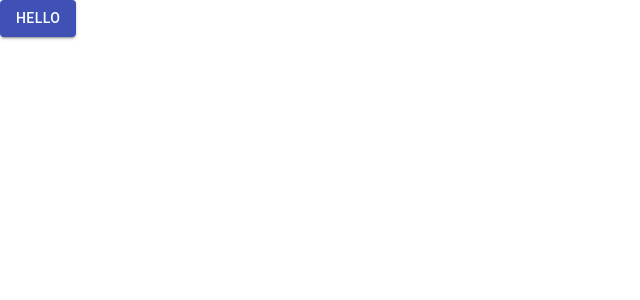
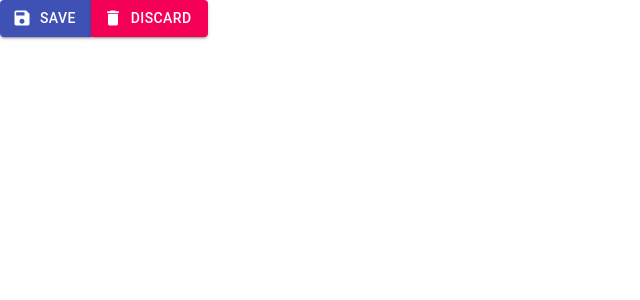
Before and after one commit to andyf016/material-ui-react-tutorial, a React (Create React App) app: page / in a window 1280 px wide. Shown: the top 300 px of the page, without its empty margins (0-640 px from the left). Built offline with nearby package versions, Linux system fonts and the light colour scheme.

Commit message:
working with checkboxes

```diff
--- a/package.json
+++ b/package.json
@@ -4,6 +4,7 @@
   "private": true,
   "dependencies": {
     "@material-ui/core": "^4.11.3",
+    "@material-ui/icons": "^4.11.2",
     "@testing-library/jest-dom": "^5.11.9",
     "@testing-library/react": "^11.2.5",
     "@testing-library/user-event": "^12.7.0",
--- a/src/App.js
+++ b/src/App.js
@@ -1,13 +1,26 @@
 import Button from "@material-ui/core/Button";
+import ButtonGroup from "@material-ui/core/ButtonGroup";
+import SaveIcon from '@material-ui/icons/Save'
+import DeleteIcon from '@material-ui/icons/Delete'
+import Checkbox from '@material-ui/core/Checkbox'
 
 function App() {
   return (
     <div className='App'>
+      <ButtonGroup>
       <Button
+        startIcon={<SaveIcon/>}
         variant='contained'
         color='primary'>
-        Hello
+        Save
       </Button>
+      <Button
+        startIcon={<DeleteIcon/>}
+        variant='contained'
+        color='secondary'>
+        Discard
+      </Button>
+      </ButtonGroup>
     </div>
   );
 }
```
Also changed, not shown: 1 other file (tests, documents, lock files or other folders).
